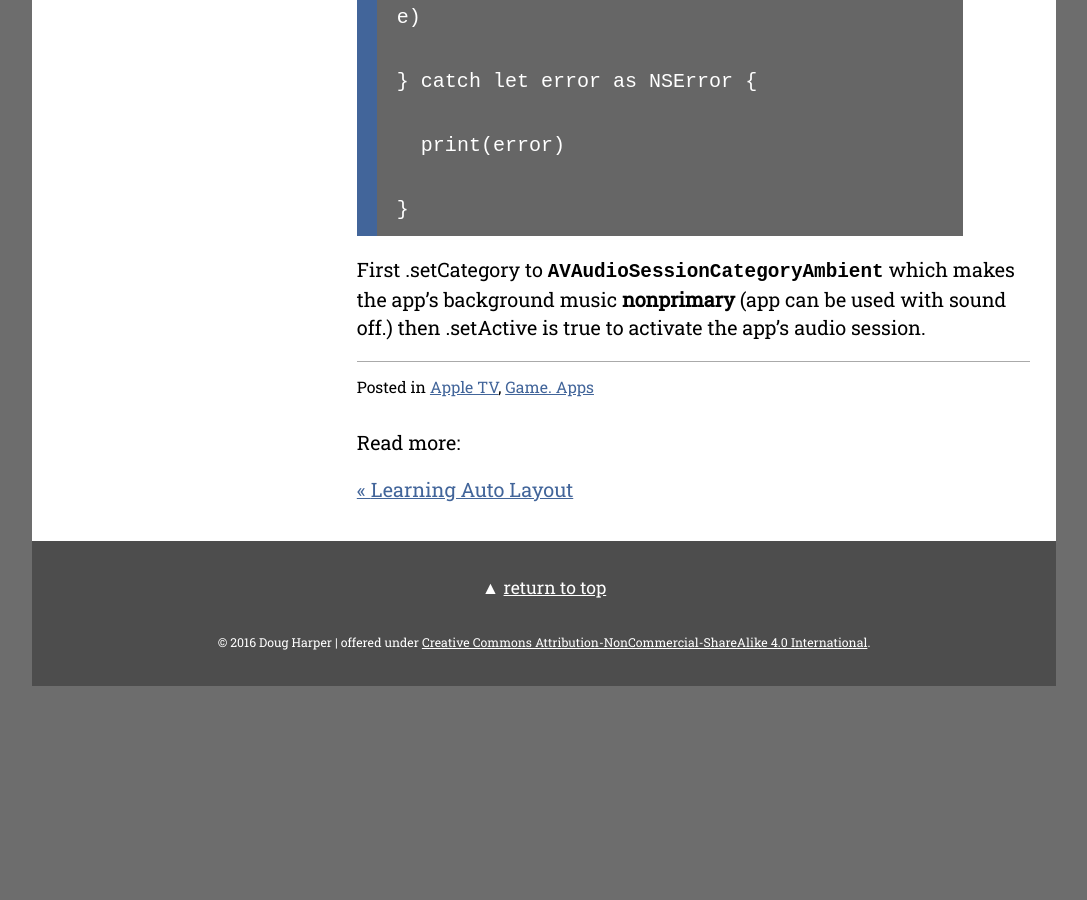
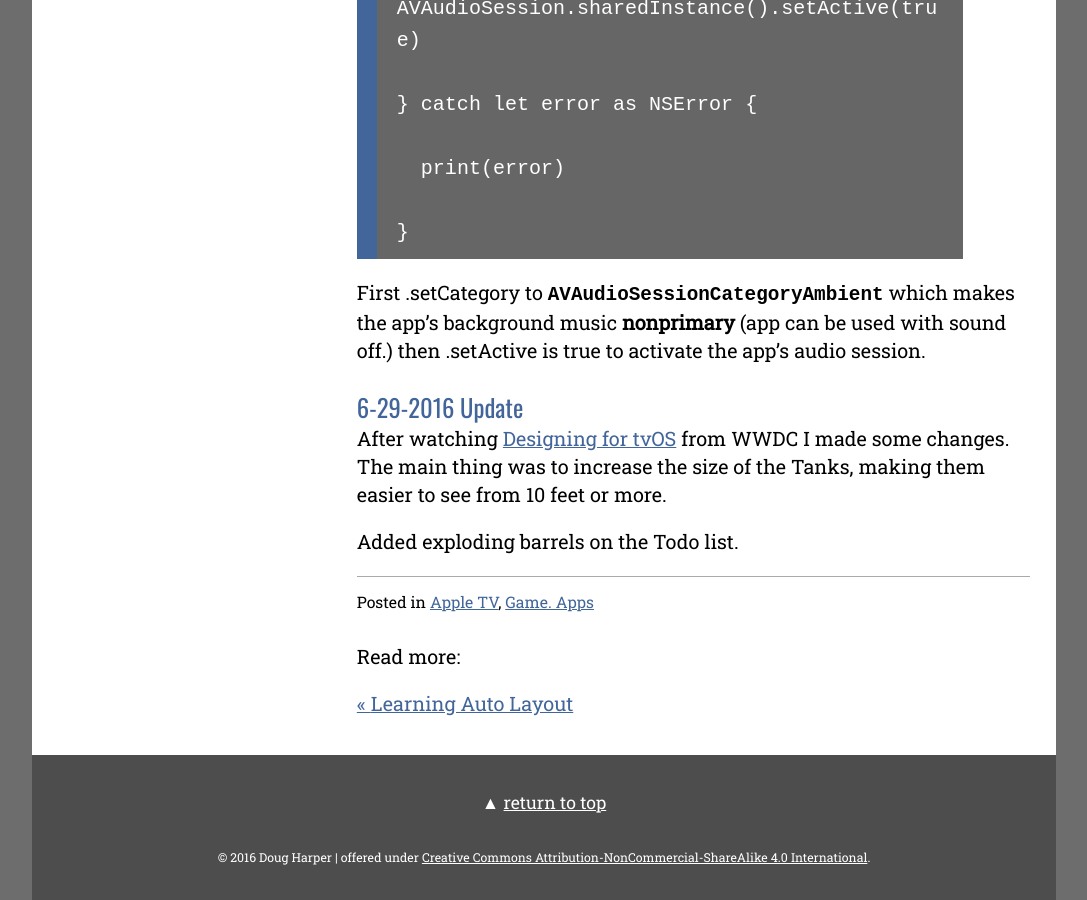
Before and after one commit to endodoug/endodoug.github.io, a Jekyll site: the page built from _posts/2016-06-10-Apple-TV-Game.md, in a window 1280 px wide and 900 px high, scrolled down 2461 px. Shown: the whole window, without its empty margins (96-1183 px from the left). Built offline with Jekyll 4.4.1, drawn with Linux system fonts in a browser that asks for light colours; comment, search, counter and statistics services are not loaded; before the commit the page ends 3147 px from its top, so only the background shows below that.

Commit message:
Update 2016-06-10-Apple-TV-Game.md
June 29th update

```diff
--- a/_posts/2016-06-10-Apple-TV-Game.md
+++ b/_posts/2016-06-10-Apple-TV-Game.md
@@ -28,6 +28,7 @@ I chose to build a classic tank battle game for several reasons, here's the list
 * Ad in Game Center Achievements
 * Marketing artwork
 * Game Description (outsource)
+* Exploding Barrels
 
 Add the wins counter was much easier than I was trying to make it out.  I guess you just pass in the info you need win transitioning to a new `GameScene`
 
@@ -62,3 +63,9 @@ Added in another song for gameplay background music and researched/figured out h
     }
 
 First .setCategory to `AVAudioSessionCategoryAmbient` which makes the app's background music **nonprimary** (app can be used with sound off.)  then .setActive is true to activate the app's audio session.
+
+### 6-29-2016 Update
+
+After watching [Designing for tvOS](video https://developer.apple.com/videos/play/wwdc2016/802/ "Designing for tvOS video") from WWDC I made some changes.  The main thing was to increase the size of the Tanks, making them easier to see from 10 feet or more.
+
+Added exploding barrels on the Todo list.
```
